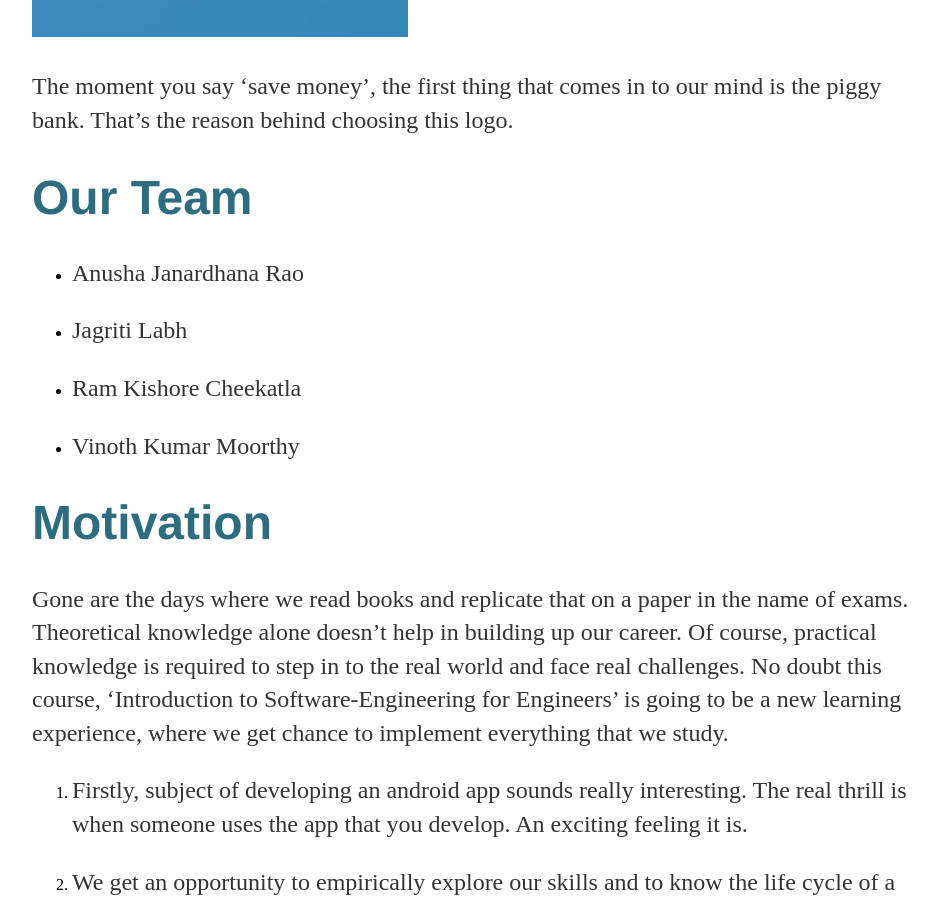
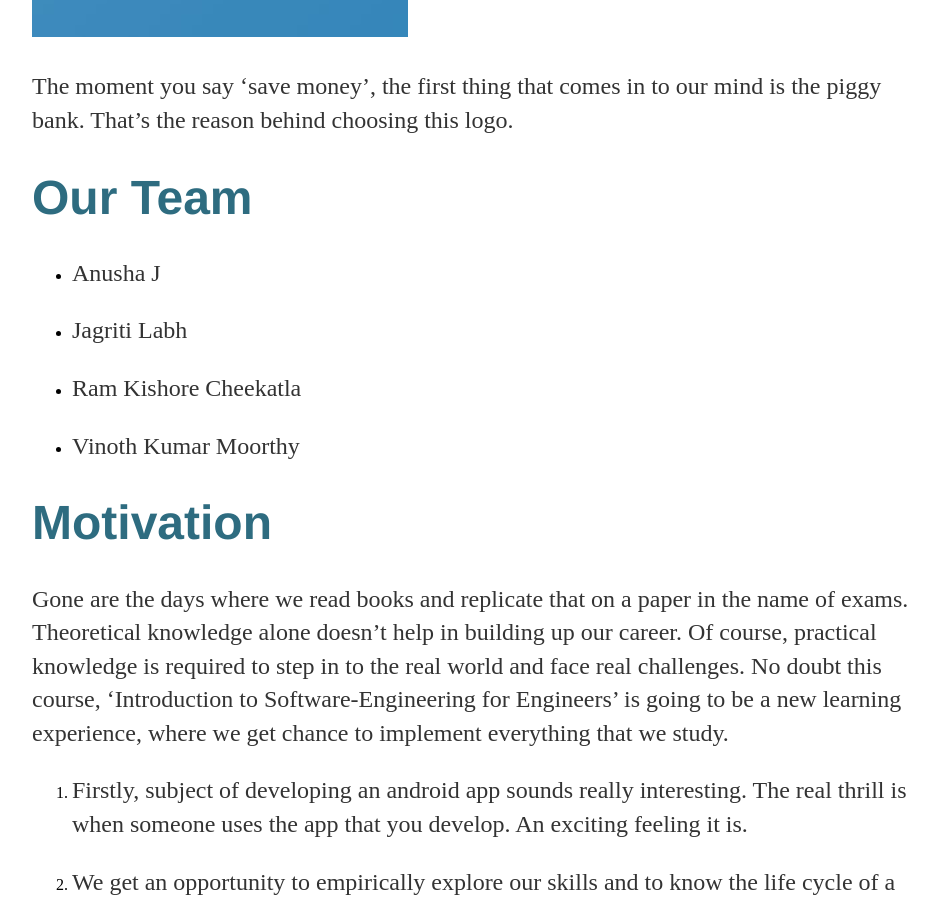
Before and after one commit to vinoth789/Money-tracker, a Jekyll site: the page built from docs/_posts/2017-04-19-Information about team CodeCrunch.md, in a window 1280 px wide and 900 px high, scrolled down 831 px. Shown: the whole window, without its empty margins (160-1098 px from the left). Built offline with Jekyll 4.4.1, drawn with Linux system fonts in a browser that asks for light colours; our own code applies the rules of GitHub Pages for plain Markdown files.

Commit message:
Create 2017-04-19-Information about team CodeCrunch.md

```diff
--- a/docs/_posts/2017-04-19-Information about team CodeCrunch.md
+++ b/docs/_posts/2017-04-19-Information about team CodeCrunch.md
@@ -10,7 +10,7 @@
 <h1 style="color: #2e6c80;">Our Team</h1>
 <div>
 <ul>
-<li><p>Anusha Janardhana Rao</p></li>
+<li><p>Anusha J</p></li>
 <li><p>Jagriti Labh</p></li>
 <li><p>Ram Kishore Cheekatla</p></li>
 <li><p>Vinoth Kumar Moorthy</p></li>
```
